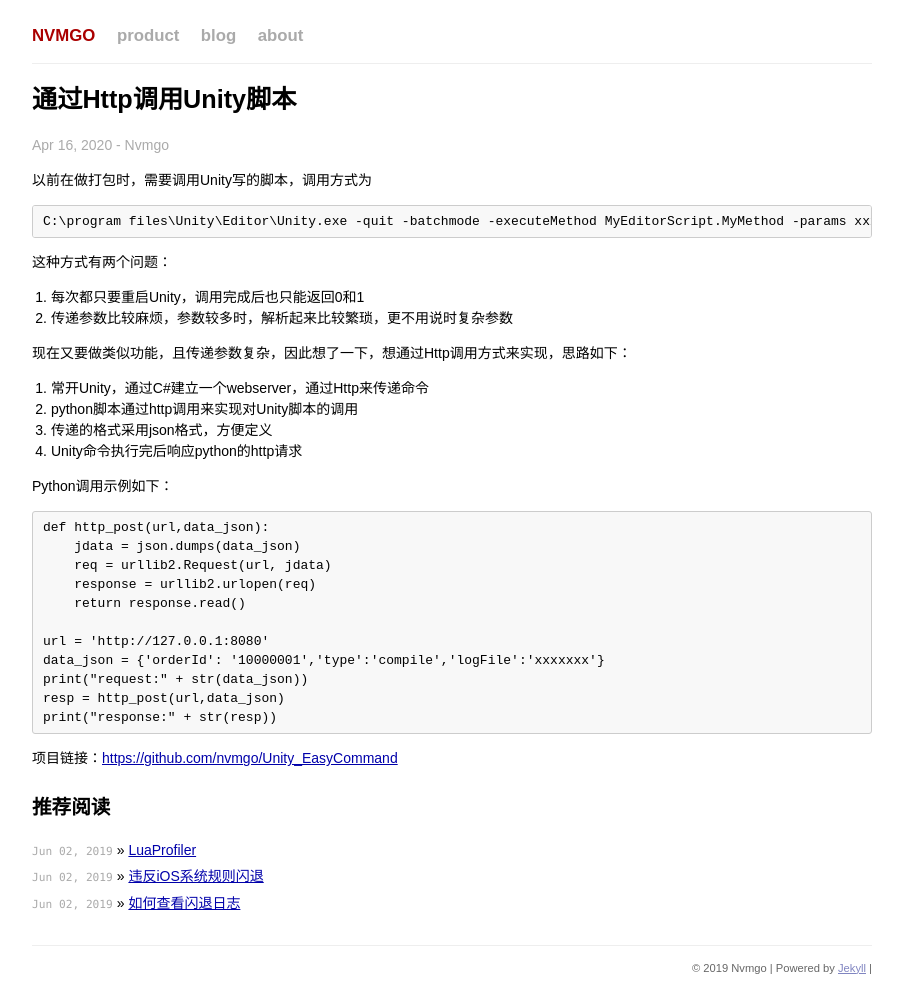
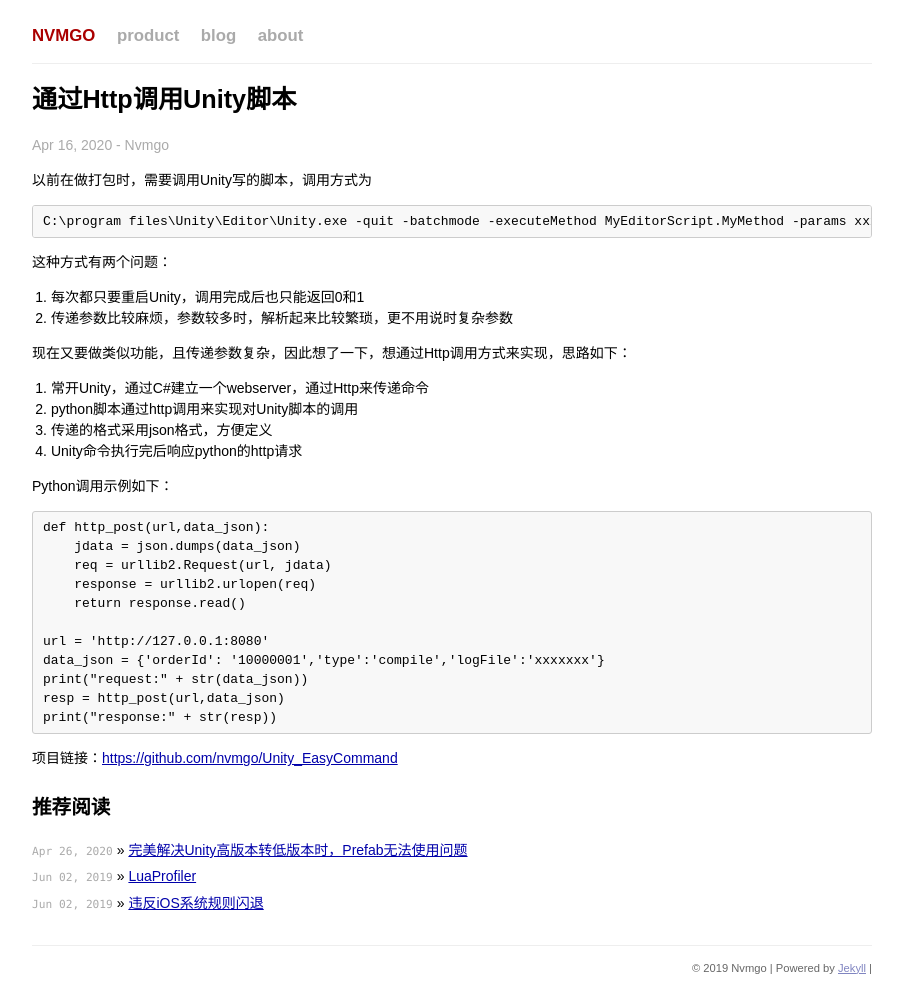
Before and after one commit to nvmgo/nvmgo.github.io, a Jekyll site: the page built from _posts/2020-04-16-unity-easycommand.md, in a window 1280 px wide. Shown: the whole page, without its empty margins (188-1091 px from the left). Built offline with Jekyll 4.4.1, drawn with Linux system fonts in a browser that asks for light colours; comment, search, counter and statistics services are not loaded; some of the changed lines change nothing that is shown.

Commit message:
添加：完美解决Unity高版本转低版本时，Prefab无法使用问题

````diff
--- a/_posts/2020-04-16-unity-easycommand.md
+++ b/_posts/2020-04-16-unity-easycommand.md
@@ -2,7 +2,7 @@
 layout: post
 title: 通过Http调用Unity脚本
 description: ""
-category: Tool
+category: Unity
 ---
 
 以前在做打包时，需要调用Unity写的脚本，调用方式为
--- /dev/null
+++ b/_posts/2020-04-26-unity-prefab.md
@@ -0,0 +1,18 @@
+---
+layout: post
+title: 完美解决Unity高版本转低版本时，Prefab无法使用问题
+description: ""
+category: Unity
+---
+
+因为一些原因，项目需要从高版本转低版本，转完后，prefab无法拖进编辑器中使用，网上查了一些，基本都是要手动改prefab文件，对比了下跟我用的这个2018.4.14差别比较大，无法照着修改。
+
+自己开始尝试研究两个版本的prefab格式对比，格式差别巨大的头大。。。
+
+但是幸运的发现在低版本中运行时，可以正常加载prefab，因此有了一个思路：在低版本中用程序将prefab加载进来，然后重新保存为prefab，再在编辑器中使用。
+
+```
+GameObject prefab = UnityEditor.AssetDatabase.LoadAssetAtPath("Assets/OldPrefab/Test.prefab", typeof(GameObject)) as GameObject;
+UnityEditor.PrefabUtility.CreatePrefab("Assets/NewPrefab/Test.prefab", prefab);
+```
+新的prefab测试后可用，然后批量处理所有Prefab，问题解决:)
````
